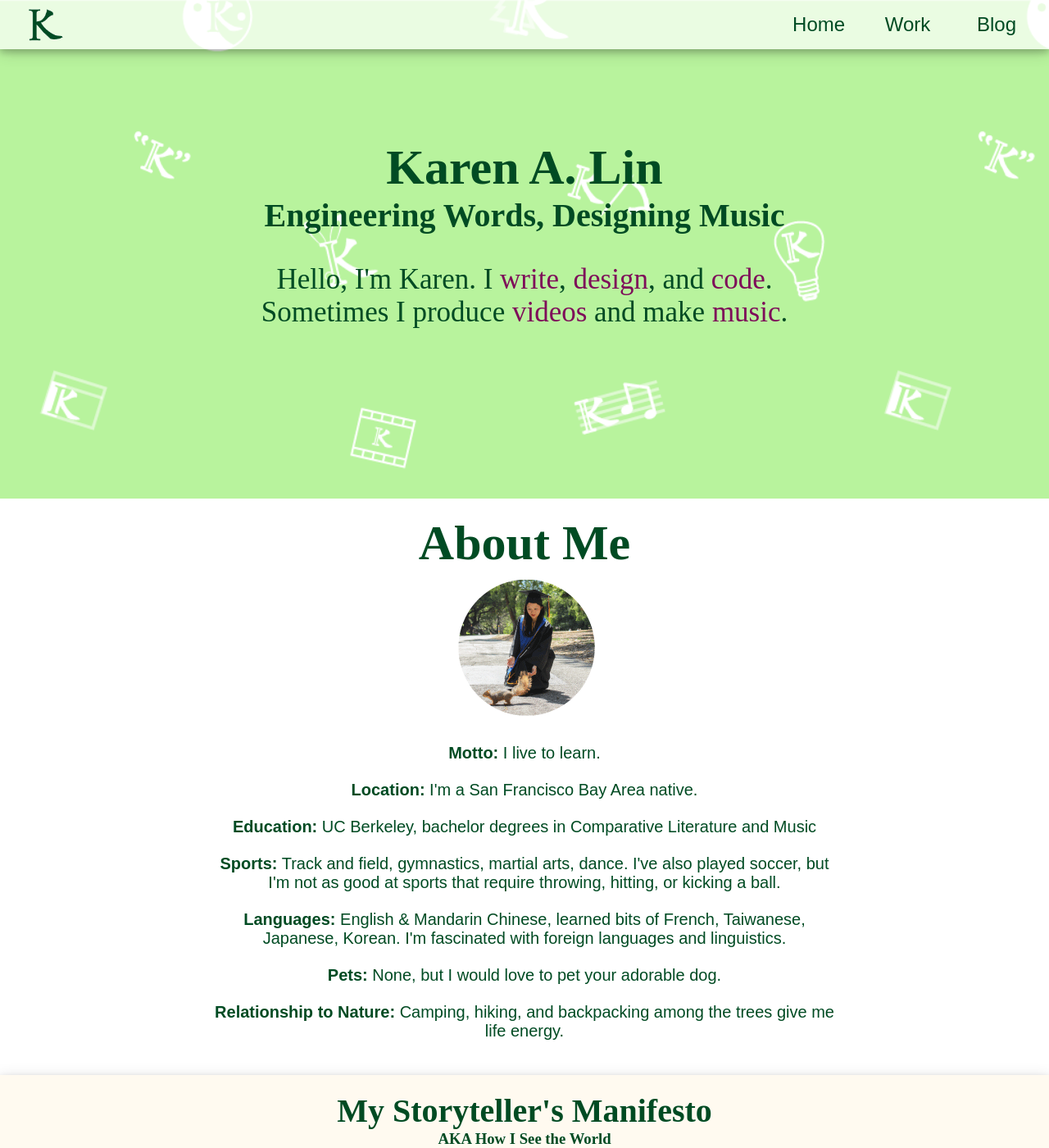
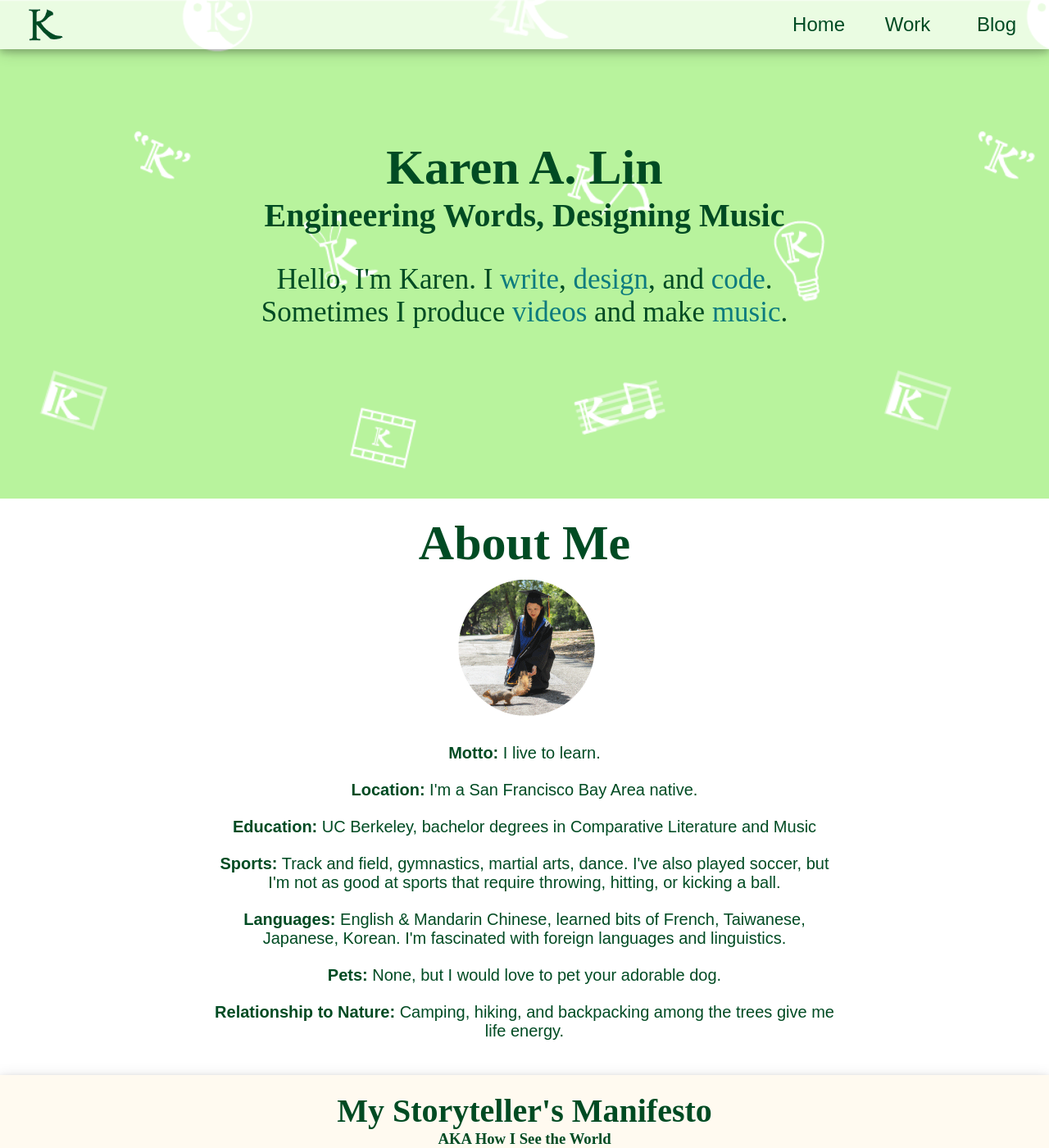
Before and after one commit to karenarialin/karenarialin.github.io, a Jekyll site: the page built from index.md, in a window 1280 px wide and 1400 px high. Shown: the whole window at 82% size. Built offline with Jekyll 4.4.1, drawn with Linux system fonts in a browser that asks for light colours; nearby versions of some CDN libraries; some web fonts are replaced.

Commit message:
Change link color

```diff
--- a/css/main.css
+++ b/css/main.css
@@ -365,7 +365,7 @@ small {
 
 
 .obvious-links {
-    color: #7E0D59;
+    color: #0D7B7E;
 }
 
 
```
Also changed, not shown: website.md (+1 -0 lines).
